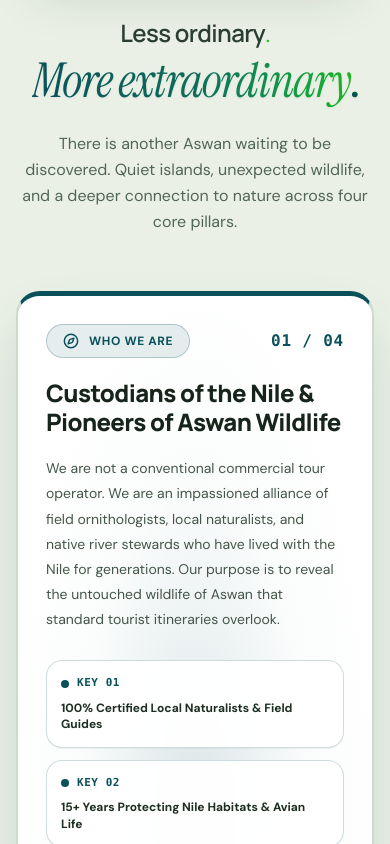
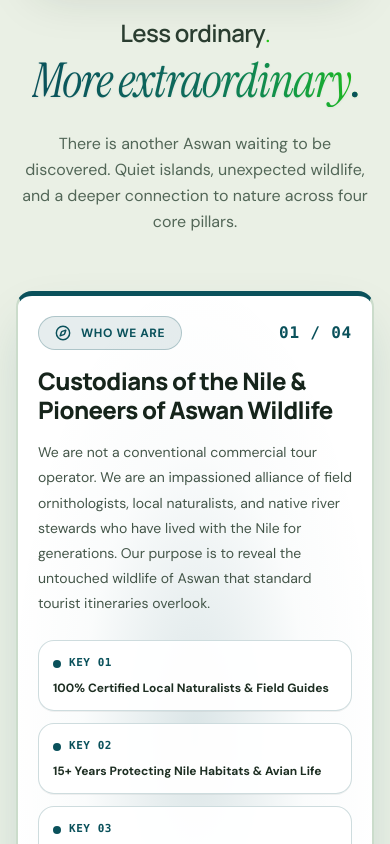
Before and after one commit to Islam-Shahat/Aswan-Nature, a React (Vite) app: page / in a window 390 px wide. Shown: the part 1156-2000 px from the top of the page. Built offline with nearby package versions, Linux system fonts and the light colour scheme; a web font is replaced by a local one.

Commit message:
Fix mobile card image cropping and tour card clipping

```diff
--- a/src/components/NotYourUsualAswan.jsx
+++ b/src/components/NotYourUsualAswan.jsx
@@ -179,29 +179,29 @@ export const NotYourUsualAswan = ({ currentLang = 'EN' }) => {
               <div
                 key={card.id}
                 style={{
-                  top: `calc(125px + ${idx * 22}px)`,
+                  top: `calc(90px + ${idx * 16}px)`,
                   zIndex: 10 + idx,
                 }}
                 className={`sticky transition-all duration-300 ${
-                  !isLast ? 'mb-[35vh] sm:mb-[48vh]' : 'mb-0'
+                  !isLast ? 'mb-[20vh] sm:mb-[35vh] lg:mb-[48vh]' : 'mb-0'
                 }`}
               >
-                {/* Large Card Shell with increased height, padding, and center gradient glow */}
+                {/* Large Card Shell with responsive padding and height */}
                 <div
-                  className={`relative rounded-3xl sm:rounded-[32px] p-7 sm:p-10 lg:p-12 xl:p-14 min-h-[500px] sm:min-h-[550px] lg:min-h-[590px] flex flex-col justify-center backdrop-blur-xs transition-transform duration-300 overflow-hidden ${card.bgClass}`}
+                  className={`relative rounded-2xl sm:rounded-3xl lg:rounded-[32px] p-5 sm:p-8 lg:p-12 xl:p-14 min-h-0 sm:min-h-[500px] lg:min-h-[590px] flex flex-col justify-center backdrop-blur-xs transition-transform duration-300 overflow-hidden ${card.bgClass}`}
                 >
                   {/* Subtle Gradient Glow in the center of the card (#0a515b) */}
                   <div
-                    className={`absolute inset-0 rounded-3xl sm:rounded-[32px] pointer-events-none ${
+                    className={`absolute inset-0 rounded-2xl sm:rounded-3xl lg:rounded-[32px] pointer-events-none ${
                       isNight
                         ? 'bg-[radial-gradient(ellipse_at_center,rgba(10,81,91,0.5)_0%,transparent_75%)]'
                         : 'bg-[radial-gradient(ellipse_at_center,rgba(10,81,91,0.15)_0%,rgba(10,81,91,0.02)_45%,transparent_75%)]'
                     }`}
                   />
 
-                  <div className="relative z-10 grid grid-cols-1 lg:grid-cols-12 gap-8 lg:gap-10 xl:gap-14 items-center my-auto">
+                  <div className="relative z-10 grid grid-cols-1 lg:grid-cols-12 gap-6 sm:gap-8 lg:gap-10 xl:gap-14 items-center my-auto">
                     {/* Content Column (7 cols) */}
-                    <div className="lg:col-span-7 space-y-5 sm:space-y-6">
+                    <div className="lg:col-span-7 space-y-4 sm:space-y-6">
                       {/* Top Header Badge & Number */}
                       <div className="flex items-center justify-between">
                         <span
@@ -283,13 +283,13 @@ export const NotYourUsualAswan = ({ currentLang = 'EN' }) => {
                       )}
                     </div>
 
-                    {/* Visual Column (5 cols) - Scaled Up Height */}
-                    <div className="lg:col-span-5 relative">
-                      <div className="relative aspect-[4/3] sm:aspect-[16/11] lg:aspect-[4/3.8] min-h-[300px] sm:min-h-[360px] lg:min-h-[440px] rounded-2xl sm:rounded-3xl overflow-hidden shadow-xl border-2 border-[#0a515b]/30 group">
+                    {/* Visual Column (5 cols) */}
+                    <div className="lg:col-span-5 relative w-full overflow-hidden">
+                      <div className="relative aspect-[16/10] sm:aspect-[16/11] lg:aspect-[4/3.8] max-h-[260px] sm:max-h-[360px] lg:max-h-none rounded-xl sm:rounded-2xl lg:rounded-3xl overflow-hidden shadow-xl border-2 border-[#0a515b]/30 group">
                         <img
                           src={card.image}
                           alt={card.title}
-                          className="w-full h-full object-cover group-hover:scale-105 transition-transform duration-700 ease-out"
+                          className="w-full h-full object-cover object-center group-hover:scale-105 transition-transform duration-700 ease-out"
                           loading="lazy"
                         />
                         {/* Clean atmospheric gradient overlay */}
--- a/src/components/ToursSection.jsx
+++ b/src/components/ToursSection.jsx
@@ -113,13 +113,13 @@ export const ToursSection = ({
     <section
       id="tours"
       ref={sectionRef}
-      className="relative h-[180vh] bg-[#F3F6EE] border-t border-[#E7ECE0]"
+      className="relative md:h-[180vh] bg-[#F3F6EE] border-t border-[#E7ECE0] py-14 md:py-0"
     >
-      {/* Pinned Sticky Stage - Stays locked in viewport while scrolling through the 3 cards */}
-      <div className="sticky top-0 min-h-screen h-[100dvh] flex flex-col justify-center overflow-hidden py-8 sm:py-12">
+      {/* On desktop: Pinned Sticky Stage. On mobile: Natural fluid flow */}
+      <div className="md:sticky md:top-0 md:min-h-screen md:h-[100dvh] flex flex-col justify-center overflow-visible md:overflow-hidden py-0 md:py-12">
         <div className="max-w-7xl mx-auto px-4 sm:px-6 lg:px-12 w-full">
           {/* Header with Nile Teal Gradient Divider (Matches Gallery style) */}
-          <div className="w-full flex items-center justify-center gap-2 sm:gap-4 mb-6 sm:mb-8 px-4 sm:px-8 overflow-hidden">
+          <div className="w-full flex items-center justify-center gap-2 sm:gap-4 mb-8 sm:mb-10 px-4 sm:px-8 overflow-hidden">
             <div className="flex-1 h-[2px] bg-gradient-to-r from-transparent via-[#0a515b]/50 to-[#0a515b]" />
             <div className="w-1.5 h-1.5 rounded-full bg-[#0a515b] shrink-0 hidden sm:block" />
             <h2 className="px-3 sm:px-6 text-xl sm:text-3xl lg:text-4xl font-extrabold tracking-tight text-[#16241B] shrink-0 text-center font-heading">
@@ -129,8 +129,8 @@ export const ToursSection = ({
             <div className="flex-1 h-[2px] bg-gradient-to-r from-[#0a515b] via-[#0a515b]/50 to-transparent" />
           </div>
 
-          {/* 3 Tour Cards - Smooth focus sequence (Center -> Right -> Left) */}
-          <div className="grid grid-cols-1 md:grid-cols-3 gap-5 lg:gap-7 items-center">
+          {/* 3 Tour Cards - Scroll focus sequence on desktop, accessible stack on mobile */}
+          <div className="grid grid-cols-1 md:grid-cols-3 gap-6 sm:gap-7 items-stretch md:items-center">
             {tours.map((tour) => {
               const isFocused = focusedId === tour.id;
 
@@ -146,8 +146,8 @@ export const ToursSection = ({
                   }}
                   className={`group relative bg-white rounded-3xl overflow-hidden cursor-pointer transition-all duration-400 ease-out flex flex-col justify-between ${
                     isFocused
-                      ? 'scale-[1.03] lg:scale-[1.05] z-30 border-2 border-[#0a515b] shadow-[0_25px_60px_-15px_rgba(10,81,91,0.22),0_10px_25px_rgba(0,0,0,0.06)]'
-                      : 'scale-[0.98] z-10 opacity-75 hover:opacity-95 hover:scale-[0.99] border border-[#E0E6DA] shadow-xs'
+                      ? 'md:scale-[1.03] lg:scale-[1.05] z-30 border-2 border-[#0a515b] shadow-[0_25px_60px_-15px_rgba(10,81,91,0.22),0_10px_25px_rgba(0,0,0,0.06)]'
+                      : 'md:scale-[0.98] z-10 md:opacity-75 hover:opacity-100 hover:scale-[1.01] md:hover:scale-[0.99] border border-[#E0E6DA] shadow-sm'
                   }`}
                 >
                   <div>
```
